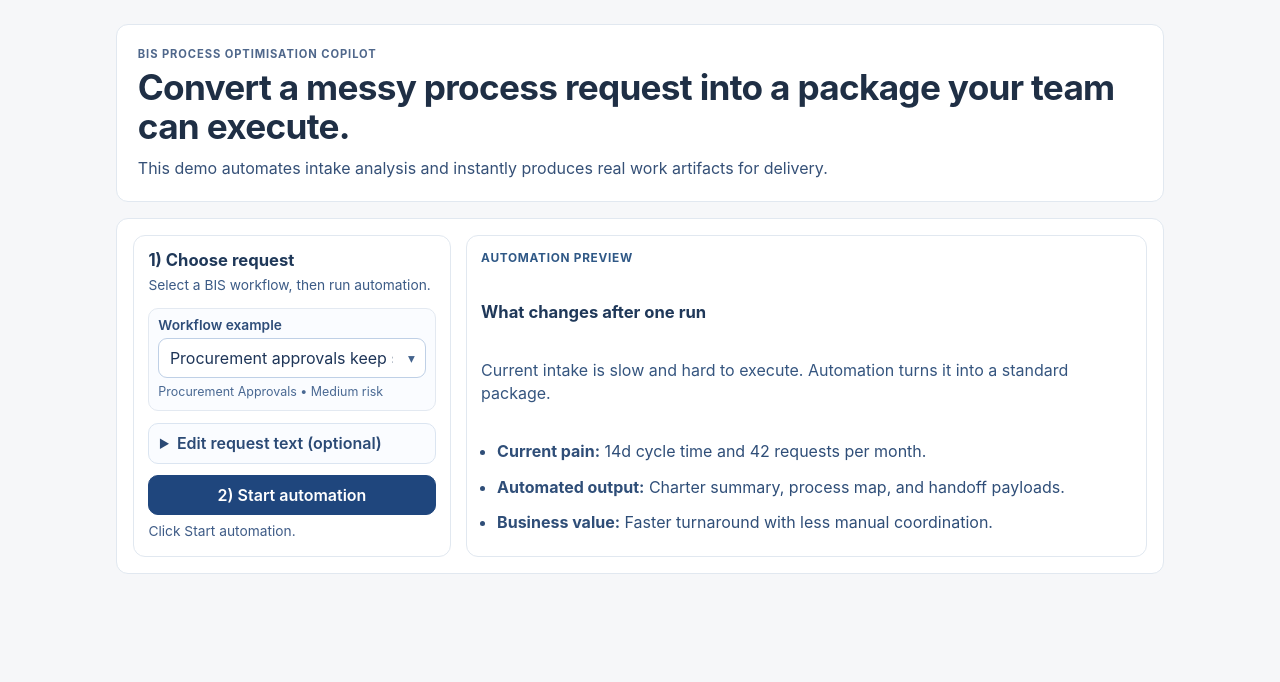
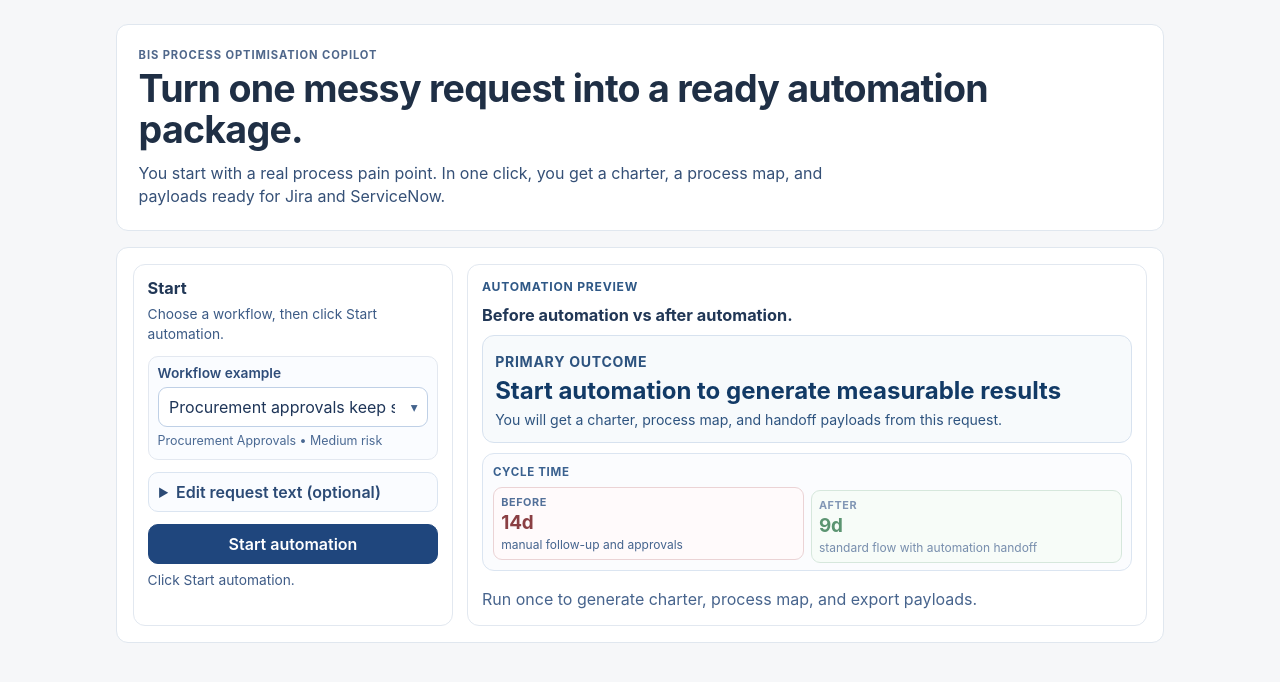
Before and after one commit to KumarNavish/KumarNavish.github.io, a React (Vite) app in the folder site/demos/bis-continual-process-automation-demo/: page / in a window 1280 px wide. Shown: the top 682 px of the page. Built offline with nearby package versions, Linux system fonts and the light colour scheme.

Commit message:
refine bis demo: focused automation moment and clearer value

```diff
--- a/site/demos/bis-continual-process-automation-demo/src/App.tsx
+++ b/site/demos/bis-continual-process-automation-demo/src/App.tsx
@@ -154,25 +154,20 @@ function App() {
 
   const hasResult = Boolean(result)
   const previewBaselineDays = selectedSample?.ground_truth.baseline_cycle_time_days ?? null
-  const previewVolume = selectedSample?.ground_truth.volume_per_month ?? null
   const inferredTargetDays =
     previewBaselineDays !== null ? Math.max(1, Math.round(previewBaselineDays * 0.65)) : null
   const beforeCycleTime = impactSnapshot?.baselineDays ?? previewBaselineDays
   const afterCycleTime = impactSnapshot?.targetDays ?? inferredTargetDays
 
-  const totalArtifacts = impactSnapshot
-    ? impactSnapshot.outputCount + impactSnapshot.payloadCount
-    : null
+  const mainResult = impactSnapshot
+    ? impactSnapshot.cycleGainDays !== null
+      ? `${impactSnapshot.cycleGainDays} days faster turnaround`
+      : `${impactSnapshot.monthlyHoursSaved} hours saved per month`
+    : 'Start automation to generate measurable results'
 
-  const outcomeHeadline = impactSnapshot
-    ? impactSnapshot.cycleReductionPct !== null
-      ? `${impactSnapshot.cycleReductionPct}% faster target cycle`
-      : `${impactSnapshot.monthlyHoursSaved} hours saved per month`
-    : 'From manual request to execution-ready package'
-
-  const outcomeSubline = impactSnapshot
-    ? `${impactSnapshot.monthlyHoursSaved} hrs/month impact with ${totalArtifacts ?? 0} ready handoff artifacts.`
-    : 'One run creates a charter, a process map, and payloads your team can use immediately.'
+  const resultSubline = impactSnapshot
+    ? `${impactSnapshot.monthlyHoursSaved} hrs/month impact with ${impactSnapshot.outputCount + impactSnapshot.payloadCount} ready artifacts.`
+    : 'You will get a charter, process map, and handoff payloads from this request.'
 
   const hintText = useMemo(() => {
     if (error) {
@@ -184,7 +179,7 @@ function App() {
     if (!result) {
       return 'Click Start automation.'
     }
-    return 'Automation complete.'
+    return 'Automation complete. Copy the package below.'
   }, [error, isRunning, result])
 
   function handleSampleChange(sampleId: string) {
@@ -214,7 +209,7 @@ function App() {
     setCopyStatus(null)
     setIsRunning(true)
 
-    await sleep(280)
+    await sleep(300)
 
     const nextResult = runIntakePipeline(sampleForRun, catalog)
     setResult(nextResult)
@@ -255,16 +250,17 @@ function App() {
     <main className="page-shell">
       <header className="hero">
         <p className="eyebrow">BIS Process Optimisation Copilot</p>
-        <h1>Convert a messy process request into a package your team can execute.</h1>
+        <h1>Turn one messy request into a ready automation package.</h1>
         <p className="hero-subhead">
-          This demo automates intake analysis and instantly produces real work artifacts for delivery.
+          You start with a real process pain point. In one click, you get a charter, a process map,
+          and payloads ready for Jira and ServiceNow.
         </p>
       </header>
 
       <section className="panel workspace-panel">
         <section className="control-pane">
-          <h2>1) Choose request</h2>
-          <p className="control-caption">Select a BIS workflow, then run automation.</p>
+          <h2>Start</h2>
+          <p className="control-caption">Choose a workflow, then click Start automation.</p>
 
           <section className="example-picker">
             <label htmlFor="example-select">Workflow example</label>
@@ -298,7 +294,7 @@ function App() {
           </details>
 
           <button className="primary-btn" onClick={() => void runPipeline()} disabled={!selectedSample || isRunning}>
-            {isRunning ? 'Running…' : '2) Start automation'}
+            {isRunning ? 'Running…' : 'Start automation'}
           </button>
 
           <p className="hint-text">{hintText}</p>
@@ -307,34 +303,17 @@ function App() {
         </section>
 
         <section className="result-pane" aria-live="polite">
-          {!result ? (
-            <section className="outcome-shell preview-shell">
-              <p className="moment-tag">Automation preview</p>
-              <h2>What changes after one run</h2>
-              <p className="outcome-lede">
-                Current intake is slow and hard to execute. Automation turns it into a standard package.
-              </p>
-              <ul className="quick-list">
-                <li>
-                  <strong>Current pain:</strong> {formatDays(previewBaselineDays)} cycle time and{' '}
-                  {metricToText(previewVolume)} requests per month.
-                </li>
-                <li>
-                  <strong>Automated output:</strong> Charter summary, process map, and handoff payloads.
-                </li>
-                <li>
-                  <strong>Business value:</strong> Faster turnaround with less manual coordination.
-                </li>
-              </ul>
+          <p className="moment-tag">{hasResult ? 'Automation complete' : 'Automation preview'}</p>
+          <h2>{hasResult ? 'Manual request converted into execution-ready output.' : 'Before automation vs after automation.'}</h2>
+
+          <section className="value-hero">
+            <p className="hero-label">Primary outcome</p>
+            <h3>{mainResult}</h3>
+            <p>{resultSubline}</p>
           </section>
-          ) : (
-            <section className="outcome-shell live-shell">
-              <p className="moment-tag">Automation complete</p>
-              <h2>{outcomeHeadline}</h2>
-              <p className="outcome-lede">{outcomeSubline}</p>
 
           <article className={`reveal-card ${hasResult ? 'revealed' : ''}`}>
-                <p className="reveal-label">Before vs After</p>
+            <p className="reveal-label">Cycle time</p>
             <div className="reveal-track">
               <section className="reveal-state before">
                 <span className="reveal-tag">Before</span>
@@ -349,23 +328,11 @@ function App() {
             </div>
           </article>
 
-              <div className="metric-row">
-                <article>
-                  <span>Hours saved / month</span>
-                  <strong>{impactSnapshot.monthlyHoursSaved}</strong>
-                </article>
-                <article>
-                  <span>Ready artifacts</span>
-                  <strong>{totalArtifacts ?? 0}</strong>
-                </article>
-                <article>
-                  <span>Workflow type</span>
-                  <strong>{prettyCategory(result.triage.category)}</strong>
-                </article>
-              </div>
-
-              <section className="handoff-strip">
-                <h3>3) Use this package now</h3>
+          {!result ? (
+            <p className="placeholder-lede">Run once to generate charter, process map, and export payloads.</p>
+          ) : (
+            <section className="pack-panel">
+              <h3>Use this package now</h3>
               <div className="outputs-actions">
                 <button className="primary-btn" onClick={() => void copyFullPack()}>
                   Copy full package
@@ -377,10 +344,7 @@ function App() {
                   Copy ServiceNow JSON
                 </button>
               </div>
-              </section>
 
-              <details className="advanced-block preview-details">
-                <summary>Preview generated charter and process map</summary>
               <div className="artifact-panel">
                 <section className="artifact-card">
                   <h3>Charter summary</h3>
@@ -393,11 +357,10 @@ function App() {
                 </section>
 
                 <section className="artifact-card">
-                    <h3>To-be process map</h3>
+                  <h3>Process map</h3>
                   <MermaidDiagram title="To-be process" chart={result.toBeMermaid} />
                 </section>
               </div>
-              </details>
 
               <details className="advanced-block">
                 <summary>Show technical details</summary>
--- a/site/demos/bis-continual-process-automation-demo/src/styles.css
+++ b/site/demos/bis-continual-process-automation-demo/src/styles.css
@@ -17,20 +17,20 @@ body {
 .page-shell {
   width: min(1080px, 100%);
   margin: 0 auto;
-  padding: 1.5rem 1rem 2.1rem;
+  padding: 1.5rem 1rem 2.2rem;
   display: grid;
   gap: 1rem;
 }
 
 .hero,
 .panel {
-  border: 1px solid #e1e8f0;
+  border: 1px solid #e0e7ef;
   border-radius: 12px;
   background: #fff;
 }
 
 .hero {
-  padding: 1.3rem;
+  padding: 1.35rem;
 }
 
 .panel {
@@ -48,21 +48,21 @@ body {
 
 h1 {
   margin: 0.38rem 0 0;
-  font-size: clamp(1.68rem, 3.2vw, 2.2rem);
-  line-height: 1.1;
+  font-size: clamp(1.75rem, 3.3vw, 2.35rem);
+  line-height: 1.08;
   letter-spacing: -0.02em;
 }
 
 h2 {
   margin: 0;
-  font-size: 1.04rem;
-  color: #1f3859;
+  font-size: 1.02rem;
+  color: #213756;
 }
 
 h3 {
   margin: 0;
   font-size: 0.94rem;
-  color: #25446d;
+  color: #2a466e;
 }
 
 p {
@@ -71,50 +71,50 @@ p {
 }
 
 .hero-subhead {
-  margin: 0.7rem 0 0;
+  margin: 0.72rem 0 0;
   max-width: 700px;
   color: #355077;
 }
 
 .workspace-panel {
   display: grid;
-  grid-template-columns: 318px minmax(0, 1fr);
-  gap: 0.92rem;
+  grid-template-columns: 320px minmax(0, 1fr);
+  gap: 0.9rem;
 }
 
 .control-pane,
 .result-pane {
-  border: 1px solid #e1e8f0;
+  border: 1px solid #e2e8f0;
   border-radius: 12px;
   background: #fff;
-  padding: 0.9rem;
+  padding: 0.85rem;
 }
 
 .control-caption {
-  margin-top: 0.38rem;
+  margin-top: 0.4rem;
   color: #3c5b86;
   font-size: 0.86rem;
 }
 
 .example-picker {
   margin-top: 0.72rem;
-  border: 1px solid #e3e9f1;
+  border: 1px solid #e3e8f0;
   border-radius: 10px;
   background: #fafcff;
-  padding: 0.5rem 0.56rem 0.58rem;
+  padding: 0.52rem 0.56rem 0.58rem;
 }
 
 .example-picker > label {
   margin: 0;
   display: block;
-  color: #2e4d79;
+  color: #2f4d79;
   font-size: 0.86rem;
   font-weight: 600;
 }
 
 .select-shell {
   position: relative;
-  margin-top: 0.36rem;
+  margin-top: 0.38rem;
   border: 1px solid #bfd0e6;
   border-radius: 9px;
   background: #fff;
@@ -209,7 +209,7 @@ button:disabled {
 
 .control-pane .primary-btn {
   width: 100%;
-  margin-top: 0.7rem;
+  margin-top: 0.72rem;
 }
 
 .hint-text,
@@ -235,37 +235,45 @@ button:disabled {
 
 .result-pane {
   display: grid;
-}
-
-.outcome-shell {
-  display: grid;
-  gap: 0.62rem;
+  gap: 0.6rem;
 }
 
 .moment-tag {
   margin: 0;
+  font-size: 0.76rem;
+  font-weight: 700;
+  color: #2f5886;
   text-transform: uppercase;
   letter-spacing: 0.06em;
-  font-size: 0.74rem;
-  font-weight: 700;
-  color: #2f5886;
 }
 
-.outcome-lede {
-  margin-top: 0.2rem;
-  color: #35557f;
+.value-hero {
+  border: 1px solid #d7e2ef;
+  border-radius: 12px;
+  background: #f7fafc;
+  padding: 0.72rem 0.76rem;
 }
 
-.quick-list {
+.hero-label {
   margin: 0;
-  padding-left: 1rem;
-  display: grid;
-  gap: 0.32rem;
-  color: #2f4e78;
+  text-transform: uppercase;
+  letter-spacing: 0.05em;
+  font-size: 0.72rem;
+  font-weight: 700;
+  color: #355f92;
 }
 
-.quick-list li {
-  line-height: 1.4;
+.value-hero h3 {
+  margin: 0.24rem 0 0;
+  font-size: clamp(1.2rem, 2.1vw, 1.5rem);
+  line-height: 1.2;
+  color: #123a66;
+}
+
+.value-hero p {
+  margin-top: 0.3rem;
+  color: #2d537f;
+  font-size: 0.88rem;
 }
 
 .reveal-card {
@@ -310,7 +318,7 @@ button:disabled {
 }
 
 .reveal-state strong {
-  font-size: 1.14rem;
+  font-size: 1.18rem;
   letter-spacing: -0.01em;
 }
 
@@ -344,63 +352,35 @@ button:disabled {
   animation: reveal-up 360ms ease-out forwards;
 }
 
-.metric-row {
-  display: grid;
-  grid-template-columns: repeat(3, minmax(0, 1fr));
-  gap: 0.44rem;
+.placeholder-lede {
+  color: #47648d;
 }
 
-.metric-row article {
-  border: 1px solid #e0e8f1;
-  border-radius: 10px;
-  background: #fff;
-  padding: 0.45rem 0.5rem;
+.pack-panel {
+  border-top: 1px solid #e3e9f0;
+  padding-top: 0.62rem;
   display: grid;
-  gap: 0.14rem;
-}
-
-.metric-row span {
-  font-size: 0.76rem;
-  color: #4a678f;
-}
-
-.metric-row strong {
-  color: #1f4067;
-  font-size: 0.9rem;
-}
-
-.handoff-strip {
-  border: 1px solid #d8e4f0;
-  border-radius: 11px;
-  background: #f8fbff;
-  padding: 0.56rem 0.62rem;
-  display: grid;
-  gap: 0.45rem;
+  gap: 0.58rem;
 }
 
 .outputs-actions {
   display: flex;
   flex-wrap: wrap;
-  gap: 0.36rem;
-}
-
-.preview-details {
-  margin-top: 0.12rem;
+  gap: 0.38rem;
 }
 
 .artifact-panel {
-  margin-top: 0.52rem;
   display: grid;
-  gap: 0.56rem;
+  gap: 0.6rem;
 }
 
 .artifact-card {
   border: 1px solid #e0e7ef;
   border-radius: 11px;
   background: #fff;
-  padding: 0.62rem;
+  padding: 0.66rem;
   display: grid;
-  gap: 0.4rem;
+  gap: 0.45rem;
 }
 
 .map-card {
@@ -462,10 +442,6 @@ button:disabled {
   .reveal-track {
     grid-template-columns: 1fr;
   }
-
-  .metric-row {
-    grid-template-columns: 1fr;
-  }
 }
 
 @keyframes reveal-up {
```
Lines whose indentation alone changed are shown as unchanged.
